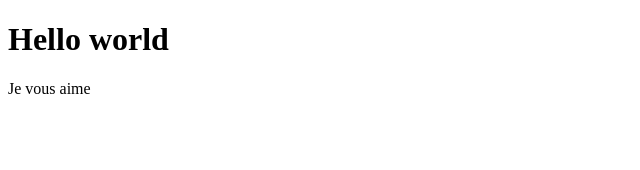
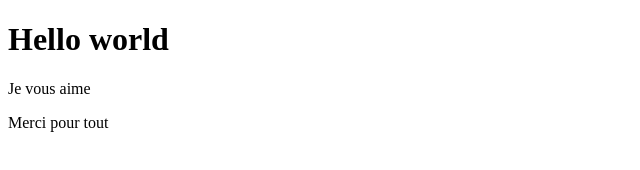
Before and after one commit to belviPouadjeu/mon, a plain HTML site: page index.html in a window 1280 px wide. Shown: the whole page, without its empty margins (0-640 px from the left). Drawn offline with Linux system fonts and the light colour scheme.

Commit message:
Modif de index.html

```diff
--- a/index.html
+++ b/index.html
@@ -9,5 +9,7 @@
     <h1>Hello world</h1>
 
     <p>Je vous aime</p>
+
+    <p>Merci pour tout</p>
 </body>
 </html>
```
